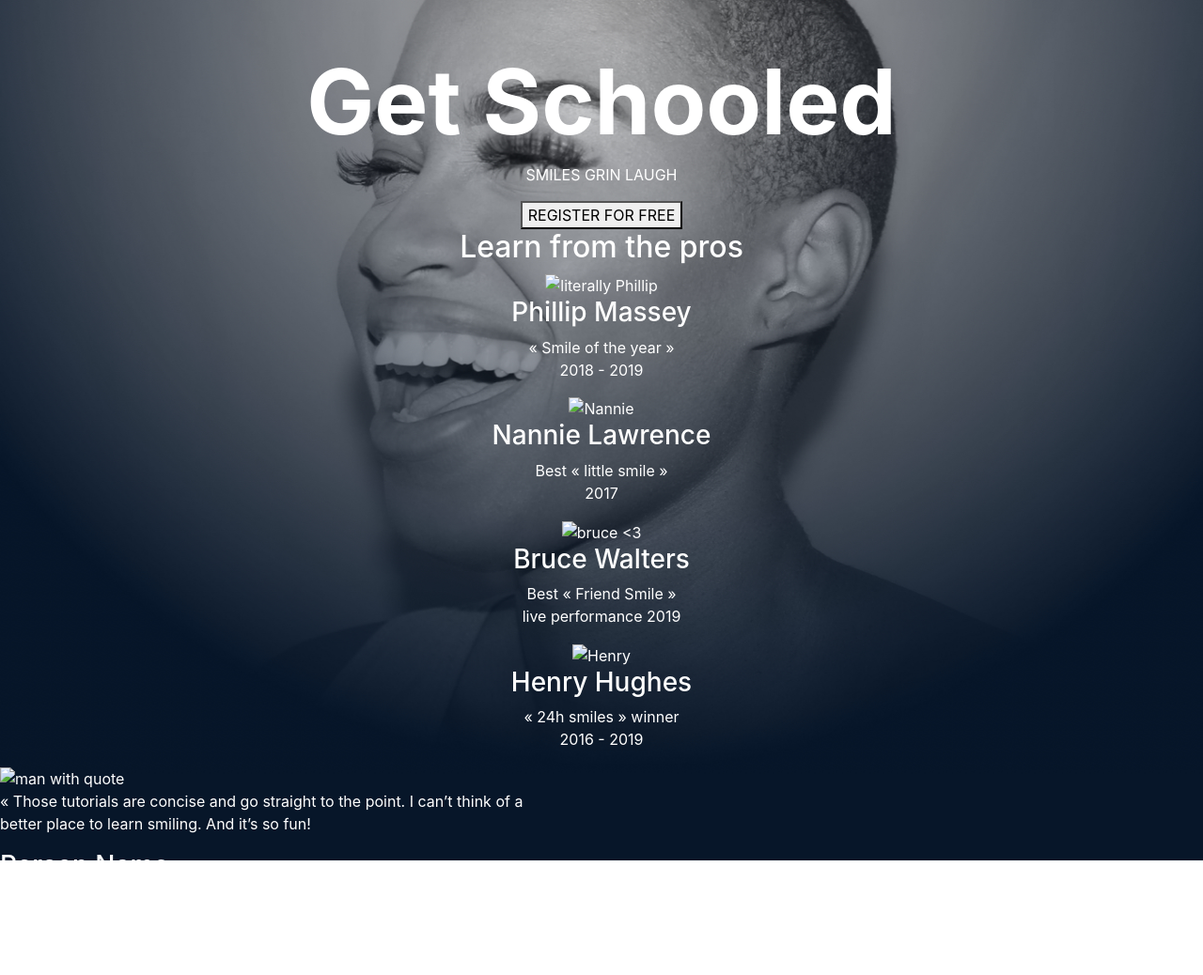
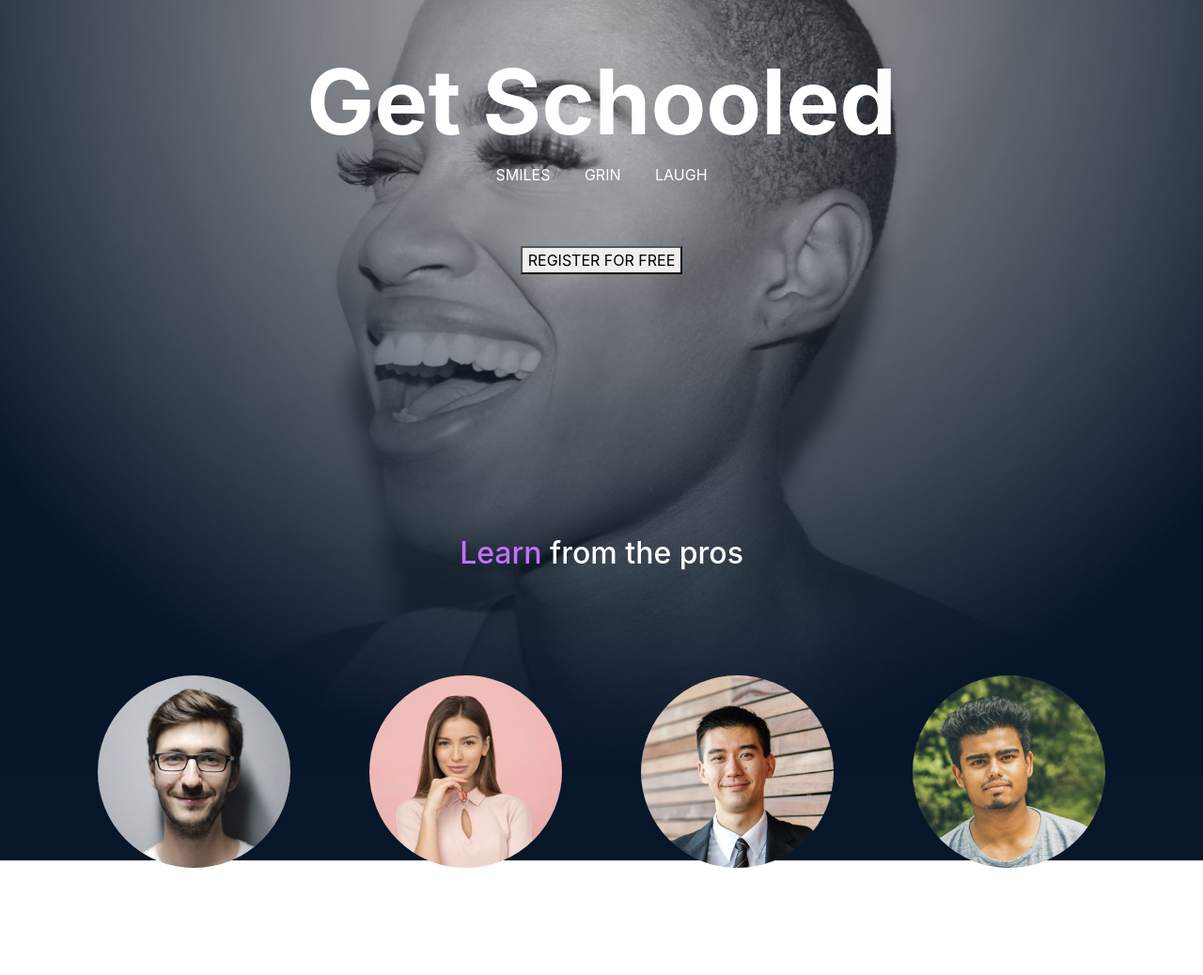
Before and after one commit to natewood2/atlas-smiling-school, a plain HTML site: page index.html in a window 1280 px wide. Shown: the part 83-1121 px from the top of the page at 94% size. Drawn offline with nearby package versions, Linux system fonts and the light colour scheme.

Commit message:
adding html and css for this mornings sesh

```diff
--- a/index.html
+++ b/index.html
@@ -14,7 +14,7 @@
 <body>
     <!-- Header with Logo -->
     <header>
-        <nav class="navbar navbar-expand-lg navbar-light">
+        <nav class="navbar navbar-expand-lg navbar-light ml-5 mr-5">
             <a class="navbar-brand" href="#">
                 <img src="images-2/logo.png" alt="SmileSchool Logo" class="logo">
             </a>
@@ -24,13 +24,13 @@
             <div class="collapse navbar-collapse" id="navbarNav">
                 <ul class="navbar-nav ml-auto">
                     <li class="nav-item">
-                        <a class="nav-link" href="#">COURSES</a>
+                        <a class="nav-link" href="#" style="color:#FFFFFF;">COURSES</a>
                     </li>
                     <li class="nav-item">
-                        <a class="nav-link" href="#">PRICING</a>
+                        <a class="nav-link" href="#" style="color:#FFFFFF;">PRICING</a>
                     </li>
                     <li class="nav-item">
-                        <a class="nav-link" href="#">LOGIN</a>
+                        <a class="nav-link" href="#" style="color: #FFFFFF">LOGIN</a>
                     </li>
                 </ul>
             </div>
@@ -39,31 +39,36 @@
         <section class="wrapper text-center">
             <div class="get-school-w-button">
                 <h1 class="display-1 pt-5 font-weight-bold">Get Schooled</h1>
-                <p>SMILES GRIN LAUGH</p>
-                <button>REGISTER FOR FREE</button>
+                <p>
+                    <span class="px-3">SMILES</span>
+                    <span class="px-3">GRIN</span>
+                    <span class="px-3">LAUGH</span>
+                </p>
+                <button class="mt-5">REGISTER FOR FREE</button>
+            </div>
+            <div class="container">
+                <h2 class="the-pros text-center"><span class="purple-word">Learn</span> from the pros</h2>
+                <div class="row pro-imgs">
+                  <div>
+                    <img src="images-2/profile_1.jpg" alt="literally Phillip" class="rounded-circle w-75">
+                    <h3 class="pros-names">Phillip Massey</h3>
+                    <p class="pros-stuff">« Smile of the year » <br>2018 - 2019</p>
                   </div>
                   <div>
-                <h2 class="the-pros"><span class="purple-word">Learn</span> from the pros</h2>
-                <div class="pro-imgs">
-                    <div>
-                        <img src="avatar.png" alt="literally Phillip">
-                        <h3 class="pros-names">Phillip Massey</h3>
-                        <p class="pros-stuff">« Smile of the year » <br>2018 - 2019</p>
+                    <img src="images-2/profile_2.jpg" alt="Nannie" class="rounded-circle w-75">
+                    <h3 class="pros-names">Nannie Lawrence</h3>
+                    <p class="pros-stuff">Best « little smile » <br>2017</p>
                   </div>
                   <div>
-                        <img src="avatar-2.png" alt="Nannie">
-                        <h3 class="pros-names">Nannie Lawrence</h3>
-                        <p class="pros-stuff">Best « little smile » <br>2017</p>
+                    <img src="images-2/profile_3.jpg" alt="bruce <3" class="rounded-circle w-75">
+                    <h3 class="pros-names">Bruce Walters</h3>
+                    <p class="pros-stuff">Best « Friend Smile » <br>live performance 2019</p>
                   </div>
                   <div>
-                        <img src="avatar-3.png" alt="bruce <3">
-                        <h3 class="pros-names">Bruce Walters</h3>
-                        <p class="pros-stuff">Best « Friend Smile » <br>live performance 2019</p>
+                    <img src="images-2/profile_4.jpg" alt="Henry" class="rounded-circle w-75">
+                    <h3 class="pros-names">Henry Hughes</h3>
+                    <p class="pros-stuff">« 24h smiles » winner <br>2016 - 2019</p>
                   </div>
-                    <div>
-                        <img src="avatar-4.png" alt="Henry">
-                        <h3 class="pros-names">Henry Hughes</h3>
-                        <p class="pros-stuff">« 24h smiles » winner <br>2016 - 2019</p>
                 </div>
               </div>
             </div>
@@ -72,7 +77,7 @@
     <main>
         <section class="purple-background">
             <div class="quote-section">
-                <img src="avatarpurple-man.png" alt="man with quote" class="centered-image-pls">
+                <img src="images-2/profile_5.jpg" alt="man with quote" class="rounded-circle">
             <div>
                 <blockquote>
                     <p class="quote">« Those tutorials are concise and go straight to the point. I can’t think of a <br>better place to learn smiling. And it’s so fun!</p>
--- a/styles.css
+++ b/styles.css
@@ -1,7 +1,60 @@
+:root {
+    --primary-button-and-span-color: #C271FF;
+    --filler-text-color: #FFFFFF;
+}
+
 body {
     background-image: url('images-2/pic_1.jpg');
     background-size: 100%;
     background-repeat: no-repeat;
     background-position: top;
-    color: white;
+    color: var(--filler-text-color);
 }
+
+.nav-link {
+    color: var(--filler-text-color);
+}
+
+
+.the-pros {
+    margin-top: 25%;
+    margin-bottom: 10%;
+}
+
+.pro-imgs {
+    display: flex;
+    flex-wrap: wrap;
+    justify-content: center;
+    margin-bottom: 21.5%;
+    gap: 1rem;
+}
+
+.pro-imgs div {
+    text-align: center;
+    flex: 1 1 calc(50% - 1rem);
+}
+
+@media (min-width: 768px) {
+    .pro-imgs div {
+      flex: 1 1 calc(25% - 1rem);
+    }
+}
+
+.pro-imgs img {
+    max-width: 100%;
+    height: auto;
+}
+
+.purple-word {
+    color: var(--primary-button-and-span-color);
+}
+
+.purple-background {
+    background-color: #C271FF;
+    color: #FFFFFF;
+    margin-top: 20px;
+    height: 392px;
+    display: flex;
+    flex-direction: column;
+    align-items: center;
+}
```
Lines whose indentation alone changed are shown as unchanged.
